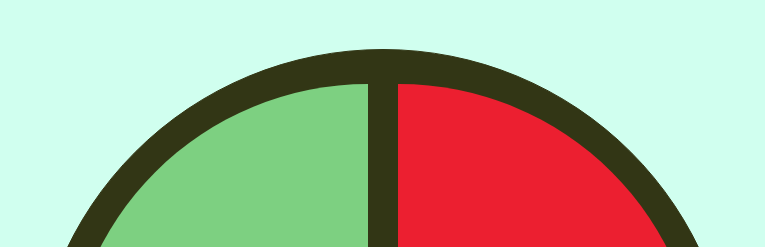
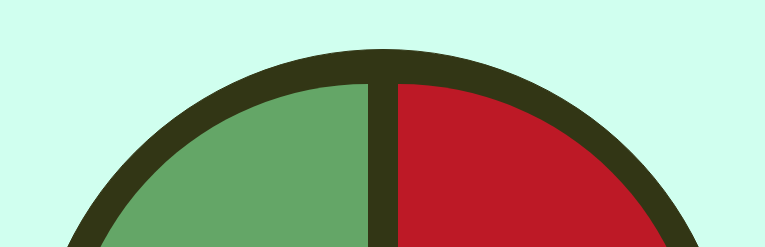
Before and after one commit to ViniciusHP/genius, a website with bundled scripts: page index.html in a window 1280 px wide. Shown: the top 247 px of the page, without its empty margins (257-1022 px from the left). Built offline with nearby package versions, Linux system fonts and the light colour scheme.

Commit message:
Reduzido brilho das cores quando estão apagadas

```diff
--- a/css/style.css
+++ b/css/style.css
@@ -72,6 +72,7 @@ body {
   width: 90%;
   height: 90%;
   cursor: pointer;
+  filter: brightness(80%);
   transition: all 0.3s ease;
 }
 
```
